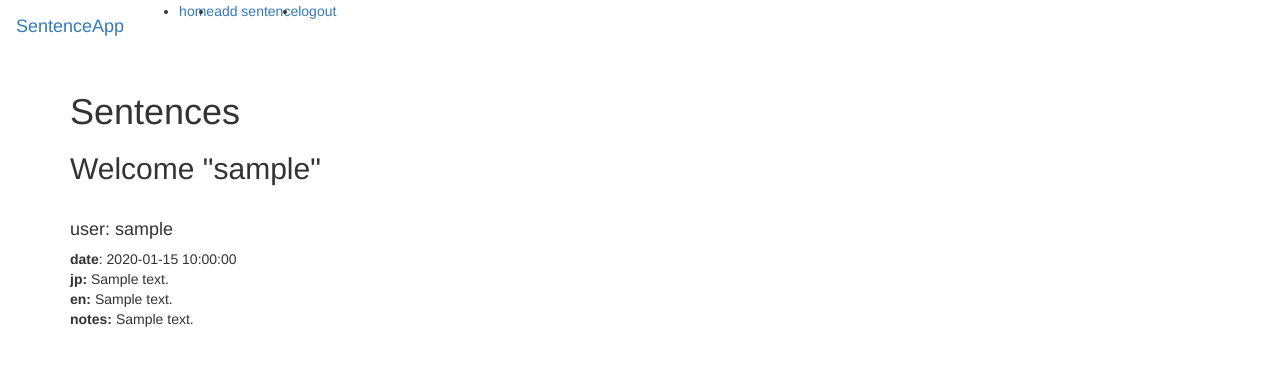
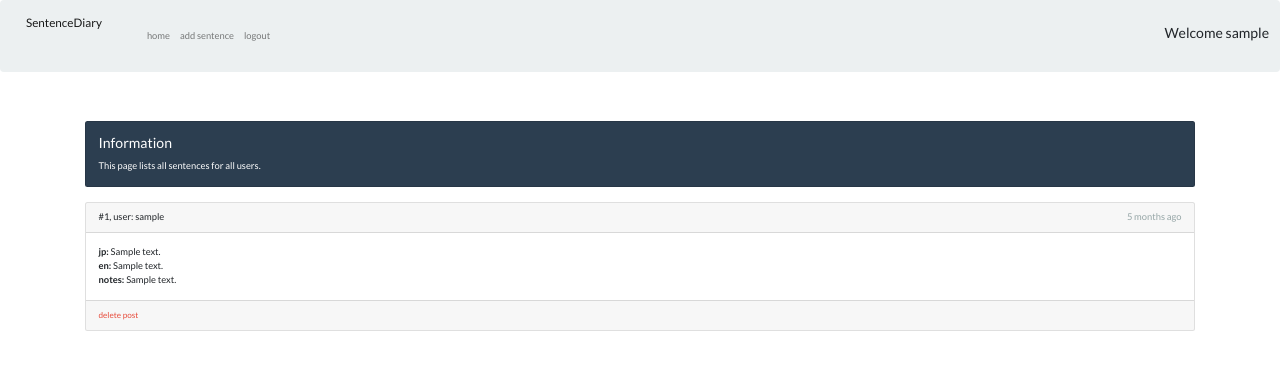
Before and after one commit to hemmer/sentence_diary_jp, a Flask app: page / in a window 1280 px wide. Shown: the top 370 px of the page. Run offline with Flask 2, Linux system fonts and the light colour scheme; a user stored in the database is signed in; tables that the repository leaves empty hold one stand-in row (values such as "Sample post"); some libraries are stand-ins or nearby versions.

Commit message:
Fixed messages not appearing
* can delete posts

```diff
--- a/app/__init__.py
+++ b/app/__init__.py
@@ -13,3 +13,4 @@
 login.login_view = 'login'
 
 from app import routes, models
+app.jinja_env.filters['humanize'] = routes.humanize_ts
--- a/app/forms.py
+++ b/app/forms.py
@@ -3,6 +3,9 @@
 from wtforms.validators import ValidationError, DataRequired, Email, EqualTo
 from app.models import User
 
+
+class DeleteForm(FlaskForm):
+    delete = SubmitField('Delete')
 
 class LoginForm(FlaskForm):
     username = StringField('Username', validators=[DataRequired()])
--- a/app/models.py
+++ b/app/models.py
@@ -35,4 +35,4 @@
     user_id = db.Column(db.Integer, db.ForeignKey('user.id'))
 
     def __repr__(self):
-        return '<Post {}>'.format(self.text_jp)
+        return '<Post {} / {}>'.format(self.text_jp, self.text_en)
--- a/app/routes.py
+++ b/app/routes.py
@@ -1,9 +1,49 @@
+from datetime import datetime
+
 from flask import render_template, flash, redirect, url_for, request
 from flask_login import login_user, logout_user, current_user, login_required
 from werkzeug.urls import url_parse
 from app import app, db
-from app.forms import LoginForm, RegistrationForm, PostForm
+from app.forms import LoginForm, RegistrationForm, PostForm, DeleteForm
 from app.models import User, Post
+
+
+def humanize_ts(timestamp=False):
+    """
+    Get a datetime object or a int() Epoch timestamp and return a
+    pretty string like 'an hour ago', 'Yesterday', '3 months ago',
+    'just now', etc
+    """
+    now = datetime.now()
+    diff = now - timestamp
+    second_diff = diff.seconds
+    day_diff = diff.days
+
+    if day_diff < 0:
+        return ''
+
+    if day_diff == 0:
+        if second_diff < 10:
+            return "just now"
+        if second_diff < 60:
+            return str(int(second_diff)) + " seconds ago"
+        if second_diff < 120:
+            return "a minute ago"
+        if second_diff < 3600:
+            return str(int(second_diff / 60)) + " minutes ago"
+        if second_diff < 7200:
+            return "an hour ago"
+        if second_diff < 86400:
+            return str(int(second_diff / 3600)) + " hours ago"
+    if day_diff == 1:
+        return "Yesterday"
+    if day_diff < 7:
+        return str(day_diff) + " days ago"
+    if day_diff < 31:
+        return str(int(day_diff / 7)) + " weeks ago"
+    if day_diff < 365:
+        return str(int(day_diff / 30)) + " months ago"
+    return str(int(day_diff / 365)) + " years ago"
 
 
 @app.route('/')
@@ -49,7 +89,7 @@
         user.set_password(form.password.data)
         db.session.add(user)
         db.session.commit()
-        flash('Congratulations, you are now a registered user!')
+        flash('Congratulations, you are now a registered user!', 'success')
         return redirect(url_for('login'))
     return render_template('register.html', title='Register', form=form)
 
@@ -68,3 +108,28 @@
         flash('Congratulations, post added!')
         return redirect(url_for('index'))
     return render_template('add.html', title='Add', form=form)
+
+
+@app.route('/delete/<id>', methods=['GET', 'POST'])
+@login_required
+def delete(id):
+    post = db.session.query(Post).filter(Post.id == id).first()
+
+    if post is None:
+        flash("Cannot delete post, not found!", "warning")
+        return redirect(url_for('index'))
+
+    if int(current_user.get_id()) != post.user_id:
+        flash("Can only delete own posts!", 'danger')
+
+        return redirect(url_for('index'))
+
+    form = DeleteForm()
+    if form.validate_on_submit():
+        flash("Post deleted.", 'info')
+
+        db.session.query(Post).filter(Post.id == id).delete()
+        db.session.commit()
+        return redirect(url_for('index'))
+
+    return render_template('delete.html', title='Delete', form=form, id=id, post=post)
--- a/app/templates/add.html
+++ b/app/templates/add.html
@@ -2,7 +2,7 @@
 {% import "bootstrap/wtf.html" as wtf %}
 
 {% block content %}
-<div class="container">
+<div class="container main">
     <h1>Add sentence</h1>
     {{ wtf.quick_form(form) }}
 
--- a/app/templates/base.html
+++ b/app/templates/base.html
@@ -1,37 +1,43 @@
 {% extends "bootstrap/base.html" %}
+{% import "bootstrap/utils.html" as utils %}
+
+{% block styles %}
+{{super()}}
+<link rel="stylesheet"
+      href="https://bootswatch.com/4/flatly/bootstrap.min.css">
+<style>
+    .main {
+        padding-top: 15px;
+    }
+</style>
+{% endblock %}
 
 {% block navbar %}
 <header>
 
     <nav class="navbar navbar-expand-lg navbar-light bg-light">
-        <a class="navbar-brand" href="#">SentenceApp</a>
+        <a class="navbar-brand" href="#">SentenceDiary</a>
         <div class="collapse navbar-collapse" id="navbarNav">
             <ul class="navbar-nav">
-                <li class="nav-item"><a class="nav-link" href="{{ url_for('index') }}">home</a></li>
+                <li class="nav-item"><a class="nav-link{%- if request.path == url_for('index') %} active{% endif %}"
+                                        href="{{ url_for('index') }}">home</a></li>
                 {% if current_user.is_anonymous %}
                 <li class="nav-item"><a class="nav-link" href="{{ url_for('login') }}">login</a></li>
                 {% else %}
-                <li class="nav-item"><a class="nav-link" href="{{ url_for('add') }}">add sentence</a></li>
+                <li class="nav-item"><a class="nav-link{%- if request.path == url_for('add') %} active{% endif %}"
+                                        href="{{ url_for('add') }}">add sentence</a></li>
                 <li class="nav-item"><a class="nav-link" href="{{ url_for('logout') }}">logout</a></li>
                 {% endif %}
             </ul>
+        </div>
+        <div>
+        {% if current_user.is_anonymous %}
+        <h4>Guest</h4>
+        {% else %}
+        <h4>Welcome {{ current_user.username }}</h4>
+        {% endif %}
         </div>
     </nav>
 </header>
 
 {% endblock %}
-
-
-{% block messages %}
-
-<hr>
-{% with messages = get_flashed_messages() %}
-{% if messages %}
-<div class="alert alert-{{ messages.0.0 }}" role="alert">
-    {% for category, message in messages %}
-    {{ message }} </br>
-    {% endfor %}
-</div>
-{% endif %}
-{% endwith %}
-{% endblock %}
--- a/app/templates/index.html
+++ b/app/templates/index.html
@@ -2,22 +2,30 @@
 {% import "bootstrap/utils.html" as utils %}
 
 {% block content %}
-<div class="container">
-    <h1>Sentences</h1>
-    {% if current_user.is_anonymous %}
-    <h2>Welcome Guest</h2>
-    {% else %}
-    <h2>Welcome "{{ current_user.username }}"</h2>
-    {% endif %}
+<div class="container main">
+
+    {{ utils.flashed_messages() }}
+    <br/>
+    <div class="card text-white bg-primary">
+        <div class="card-body">
+            <h4 class="card-title">Information</h4>
+            <p class="card-text">This page lists all sentences for all users.</p>
+        </div>
+    </div>
 
     {% for post, user in posts %}
     <div class="row" style="padding: 15px">
-        <div class="card" style="width: 50rem;">
+        <div class="card" style="width: 100%;">
+            <div class="card-header">#{{post.id}}, user: {{ user.username }}
+                <span class="text-muted" style="float: right">
+
+                    {{ post.timestamp | humanize }}
+                </span>
+            </div>
             <div class="card-body">
-                <h4 class="card-title">user: {{ user.username }}</h4>
+
 
                 <p class="card-text">
-                    <b>date</b>: {{ post.timestamp }}<br/>
                     <b>jp:</b> {{ post.text_jp }}<br/>
                     <b>en:</b> {{ post.text_en }}<br/>
                     {% if post.notes %}
@@ -25,6 +33,15 @@
                     {% endif %}
                 </p>
             </div>
+
+            {% if current_user.username == user.username %}
+            <div class="card-footer">
+                <small>
+                    <a class="text-danger" href="{{ url_for('delete', id=post.id) }}">delete post</a>
+                </small>
+            </div>
+            {% endif %}
+
         </div>
     </div>
     {% endfor %}
--- a/app/templates/login.html
+++ b/app/templates/login.html
@@ -2,7 +2,7 @@
 {% import "bootstrap/wtf.html" as wtf %}
 
 {% block content %}
-<div class="container">
+<div class="container main">
 
     <h1>Sign In</h1>
     {{ wtf.quick_form(form) }}
--- a/app/templates/register.html
+++ b/app/templates/register.html
@@ -2,7 +2,7 @@
 {% import "bootstrap/wtf.html" as wtf %}
 
 {% block content %}
-<div class="container">
+<div class="container main">
     <h1>Register</h1>
     {{ wtf.quick_form(form) }}
 </div>
```
Also changed, not shown: app/templates/delete.html (added, +39 -0 lines).
